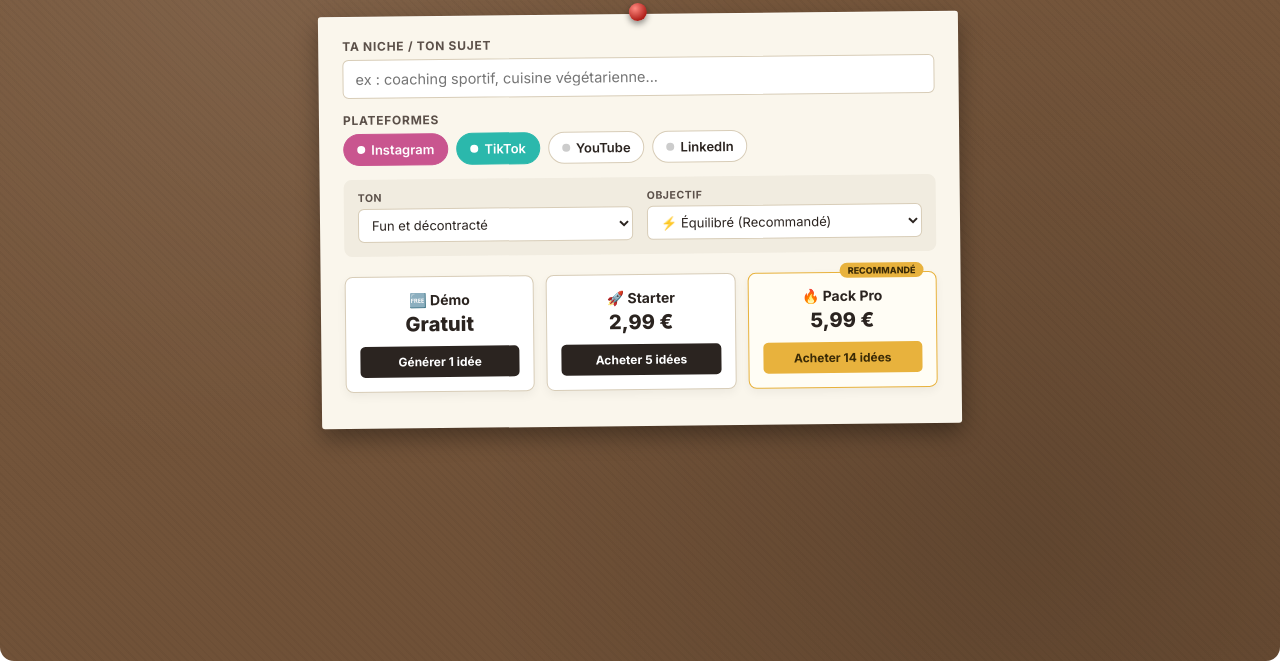
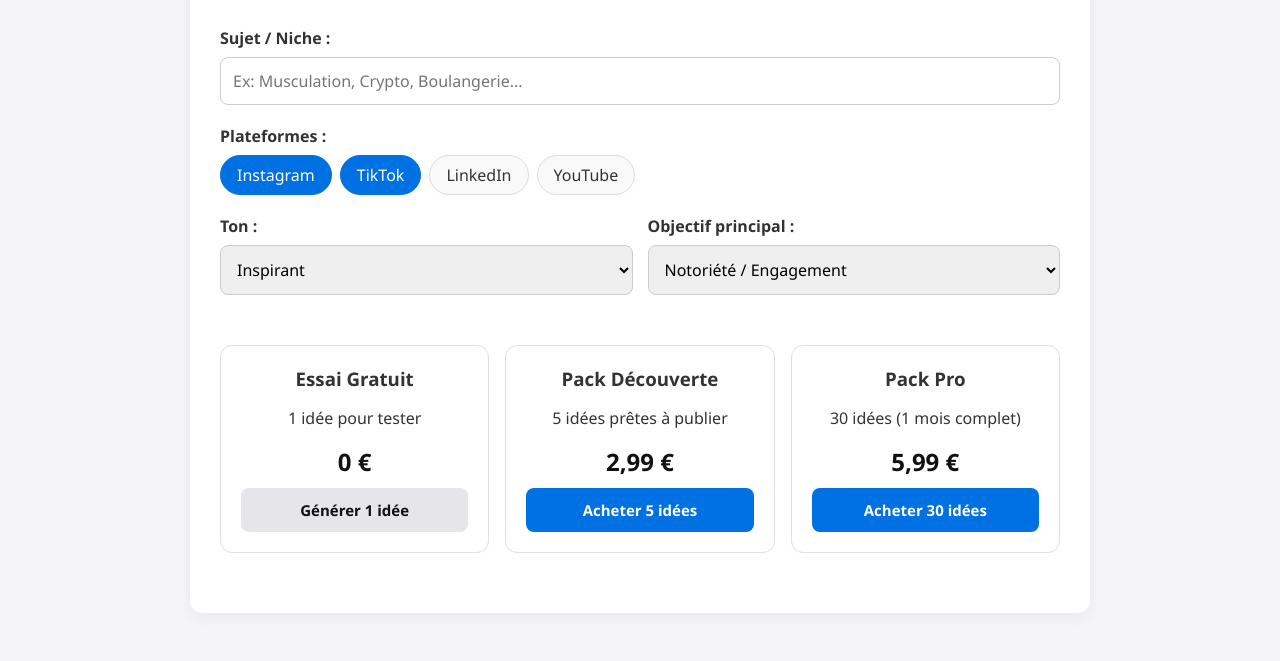
Before and after one commit to Tom58878/idea-planner, a website: page index.html in a window 1280 px wide. Shown: the part 139-800 px from the top of the page. Drawn offline with Linux system fonts and the light colour scheme.

Commit message:
Update index.html

```diff
--- a/index.html
+++ b/index.html
@@ -1,260 +1,139 @@
 <!DOCTYPE html>
 <html lang="fr">
 <head>
-  <meta charset="UTF-8">
-  <meta name="viewport" content="width=device-width, initial-scale=1.0">
-  <title>Le Planificateur</title>
+  <meta charset="UTF-8" />
+  <meta name="viewport" content="width=device-width, initial-scale=1.0" />
+  <title>Le Planificateur d'Idées de Contenu</title>
+  <style>
+    * { box-sizing: border-box; font-family: 'Segoe UI', Tahoma, Geneva, Verdana, sans-serif; }
+    body { background-color: #f5f5f7; margin: 0; padding: 20px; color: #333; }
+    .container { max-width: 900px; margin: 0 auto; background: white; padding: 30px; border-radius: 12px; box-shadow: 0 4px 15px rgba(0,0,0,0.05); }
+    h1 { margin-top: 0; color: #111; text-align: center; }
+    p.subtitle { text-align: center; color: #666; margin-bottom: 30px; }
 
-  <!-- 1. GOOGLE ANALYTICS -->
-  <script async src="https://www.googletagmanager.com/gtag/js?id=G-314N68PYLC"></script>
-  <script>
-    window.dataLayer = window.dataLayer || [];
-    function gtag(){dataLayer.push(arguments);}
-    gtag('js', new Date());
-    gtag('config', 'G-314N68PYLC');
-  </script>
+    .form-group { margin-bottom: 20px; }
+    label { display: block; font-weight: 600; margin-bottom: 8px; }
+    input[type="text"], select { width: 100%; padding: 12px; border: 1px solid #ccc; border-radius: 8px; font-size: 16px; }
 
-  <!-- 2. STRIPE SDK -->
-  <script src="https://js.stripe.com/v3/"></script>
+    .chips { display: flex; gap: 8px; flex-wrap: wrap; margin-top: 8px; }
+    .chip { padding: 8px 16px; border: 1px solid #ddd; border-radius: 20px; cursor: pointer; user-select: none; background: #f9f9f9; }
+    .chip.on { background: #0071e3; color: white; border-color: #0071e3; }
 
-  <style>
-    @import url('https://fonts.googleapis.com/css2?family=Permanent+Marker&family=Inter:wght@400;500;600;700;800&family=JetBrains+Mono:wght@500;700&display=swap');
+    .pricing-grid { display: grid; grid-template-columns: repeat(auto-fit, minmax(240px, 1fr)); gap: 16px; margin: 30px 0; }
+    .price-card { border: 1px solid #e0e0e0; border-radius: 12px; padding: 20px; text-align: center; background: #fff; display: flex; flex-direction: column; justify-content: space-between; }
+    .price-card h3 { margin: 0 0 10px 0; }
+    .price-card .price { font-size: 24px; font-weight: bold; margin: 10px 0; color: #111; }
+    .price-card button { padding: 12px; border: none; border-radius: 8px; background: #0071e3; color: white; font-weight: bold; cursor: pointer; width: 100%; font-size: 15px; }
+    .price-card button:hover { background: #005bb5; }
+    .price-card button.secondary { background: #e5e5ea; color: #111; }
+    .price-card button.secondary:hover { background: #d1d1d6; }
 
-    :root{
-      --cork-1:#7a5a3f;
-      --cork-2:#6b4d34;
-      --paper:#faf6ec;
-      --ink:#2b2420;
-      --ink-soft:#5b5049;
-      --pin-shadow: rgba(0,0,0,.45);
-      --gold:#e8b23d;
-      --ig:#c9558f;
-      --tiktok:#2bb8ac;
-      --yt:#d64545;
-      --li:#2f6fb0;
-    }
+    .error-msg { color: #d93025; text-align: center; font-weight: 600; margin: 15px 0; }
 
-    *{box-sizing:border-box;}
-    html, body{min-height:100%; margin:0; padding:0;}
+    .toolbar { display: none; justify-content: flex-end; margin-bottom: 15px; }
+    .toolbar button { padding: 8px 16px; border-radius: 6px; border: 1px solid #ccc; background: white; cursor: pointer; }
 
-    .board-wrap{
-      font-family:'Inter',sans-serif;
-      color:var(--ink);
-      background:
-        radial-gradient(circle at 20% 15%, rgba(255,255,255,.06), transparent 40%),
-        radial-gradient(circle at 80% 85%, rgba(0,0,0,.12), transparent 45%),
-        repeating-linear-gradient(45deg, rgba(0,0,0,.03) 0px, rgba(0,0,0,.03) 2px, transparent 2px, transparent 6px),
-        linear-gradient(160deg, var(--cork-1), var(--cork-2));
-      border-radius:14px;
-      padding:28px 22px 40px;
-      min-height:100vh;
-    }
+    .notes-grid { display: grid; grid-template-columns: repeat(auto-fit, minmax(260px, 1fr)); gap: 20px; margin-top: 20px; }
+    .note { background: #fffde7; padding: 20px; border-radius: 8px; box-shadow: 2px 4px 10px rgba(0,0,0,0.1); position: relative; border-left: 5px solid #ffd54f; }
+    .note-head { display: flex; justify-content: space-between; align-items: flex-start; margin-bottom: 12px; }
+    .day-idx { font-size: 12px; font-weight: bold; color: #888; }
+    .pillar-tag { font-size: 11px; padding: 3px 8px; border-radius: 12px; background: #eee; font-weight: 600; text-transform: uppercase; }
+    .pillar-tag.vente { background: #ffebee; color: #c62828; }
+    .pillar-tag.storytelling { background: #e8eaf6; color: #283593; }
+    .pillar-tag.viralite { background: #f3e5f5; color: #6a1b9a; }
+    .pillar-tag.education { background: #e8f5e9; color: #2e7d32; }
 
-    .board-header{ text-align:center; margin-bottom:26px; }
-    .board-title{
-      font-family:'Permanent Marker', cursive;
-      font-size:clamp(28px,4vw,42px);
-      color:var(--paper);
-      text-shadow:0 2px 0 rgba(0,0,0,.25);
-      margin:0 0 4px;
-      letter-spacing:.5px;
-    }
-    .board-sub{
-      color:rgba(250,246,236,.75);
-      font-size:14px;
-      font-weight:500;
-      max-width:480px;
-      margin:0 auto;
-    }
+    .card-copy-btn { background: none; border: none; cursor: pointer; font-size: 16px; }
+    .block-label { font-weight: bold; font-size: 12px; color: #555; margin-top: 10px; text-transform: uppercase; }
+    .hook-text { font-size: 15px; font-weight: 600; margin: 4px 0; }
+    .concept-text { font-size: 14px; margin: 4px 0; color: #444; }
+    .structure-list { margin: 4px 0; padding-left: 20px; font-size: 13px; color: #555; }
+    .format-line { font-size: 13px; font-style: italic; color: #666; margin-top: 6px; }
+    .cta-text { font-size: 13px; font-weight: 600; color: #0071e3; margin-top: 6px; }
+    .platform-tags { display: flex; gap: 4px; flex-wrap: wrap; }
+    .ptag { font-size: 10px; background: #e0e0e0; padding: 2px 6px; border-radius: 4px; }
 
-    .card-form{
-      background:var(--paper);
-      max-width:640px;
-      margin:0 auto 34px;
-      padding:22px 24px 20px;
-      border-radius:3px;
-      position:relative;
-      box-shadow:0 10px 22px rgba(0,0,0,.35), 0 1px 0 rgba(255,255,255,.4) inset;
-      transform:rotate(-0.6deg);
-    }
-    .card-form::before{
-      content:'';
-      position:absolute; top:-11px; left:50%; transform:translateX(-50%);
-      width:18px; height:18px; border-radius:50%;
-      background:radial-gradient(circle at 35% 30%, #ff8a80, #b0201a 70%);
-      box-shadow:0 3px 6px var(--pin-shadow);
-    }
-
-    .form-row{margin-bottom:14px;}
-    .form-label{
-      display:block; font-size:12px; font-weight:700; text-transform:uppercase;
-      letter-spacing:.06em; color:var(--ink-soft); margin-bottom:6px;
-    }
-    .form-input, .form-select{
-      width:100%; padding:10px 12px; border:1.5px solid #d8cdb8; border-radius:6px;
-      font-family:'Inter',sans-serif; font-size:14.5px; background:#fff; color:var(--ink);
-    }
-    .form-input:focus, .form-select:focus{outline:2px solid var(--gold); outline-offset:1px; border-color:var(--gold);}
-
-    .secondary-params{ background:#f1ece0; border-radius:8px; padding:12px 14px 4px; margin-top:4px; }
-    .form-label-sm{ display:block; font-size:10.5px; font-weight:700; text-transform:uppercase; letter-spacing:.05em; color:var(--ink-soft); margin-bottom:4px; }
-    .form-select-sm{ width:100%; padding:7px 9px; border:1.5px solid #d8cdb8; border-radius:6px; font-family:'Inter',sans-serif; font-size:13px; background:#fff; color:var(--ink); }
-
-    .chip-row{display:flex; flex-wrap:wrap; gap:8px;}
-    .chip{
-      padding:7px 13px; border-radius:20px; border:1.5px solid #d8cdb8; background:#fff;
-      font-size:13px; font-weight:600; cursor:pointer; user-select:none;
-      display:flex; align-items:center; gap:6px; transition:transform .12s ease;
-    }
-    .chip:hover{transform:translateY(-1px);}
-    .chip[data-p="instagram"].on{background:var(--ig); border-color:var(--ig); color:#fff;}
-    .chip[data-p="tiktok"].on{background:var(--tiktok); border-color:var(--tiktok); color:#fff;}
-    .chip[data-p="youtube"].on{background:var(--yt); border-color:var(--yt); color:#fff;}
-    .chip[data-p="linkedin"].on{background:var(--li); border-color:var(--li); color:#fff;}
-    .chip-dot{width:8px;height:8px;border-radius:50%;background:#ccc;}
-    .chip.on .chip-dot{background:#fff;}
-
-    .pricing-grid{
-      display:grid; grid-template-columns:repeat(auto-fit, minmax(180px, 1fr)); gap:12px;
-      margin:20px 0 10px;
-    }
-    .price-card{
-      background:#fff; border:1.5px solid #d8cdb8; border-radius:8px; padding:14px;
-      text-align:center; position:relative; box-shadow:0 4px 10px rgba(0,0,0,.05);
-    }
-    .price-card.featured{ border-color:var(--gold); background:#fffdf5; }
-    .price-badge{
-      position:absolute; top:-10px; right:12px; background:var(--gold); color:#3a2a06;
-      font-size:9px; font-weight:800; text-transform:uppercase; padding:2px 8px; border-radius:10px;
-    }
-    .price-title{font-weight:700; font-size:14px; margin-bottom:4px;}
-    .price-val{font-size:20px; font-weight:800; color:var(--ink); margin-bottom:10px;}
-    .pay-btn{
-      width:100%; font-family:'Inter', sans-serif; font-size:12px; font-weight:700;
-      padding:8px 10px; border:none; border-radius:5px; background:var(--ink); color:#fff;
-      cursor:pointer; transition:background .15s ease;
-    }
-    .pay-btn:hover{background:var(--ink-soft);}
-    .pay-btn.featured-btn{background:var(--gold); color:#3a2a06;}
-    .pay-btn.featured-btn:hover{background:#d4a030;}
-
-    .form-bottom{display:flex; align-items:center; justify-content:center; margin-top:16px;}
-    .err-msg{color:#7a1f1f; font-size:13px; font-weight:600;}
-
-    .notes-grid{ display:grid; grid-template-columns:repeat(auto-fill, minmax(280px,1fr)); gap:22px 18px; max-width:1100px; margin:0 auto; }
-    .note{ background:var(--paper); padding:16px 16px 14px; border-radius:2px; box-shadow:0 8px 16px rgba(0,0,0,.32); position:relative; min-height:180px; display:flex; flex-direction:column; }
-    .note::before{ content:''; position:absolute; top:-9px; left:50%; transform:translateX(-50%); width:14px; height:14px; border-radius:50%; box-shadow:0 3px 5px var(--pin-shadow); }
-    .note .day-idx{ font-family:'JetBrains Mono', monospace; font-size:11px; font-weight:700; color:var(--ink-soft); letter-spacing:.04em; margin-bottom:6px; }
-    .pillar-tag{ display:inline-block; font-size:10px; font-weight:800; text-transform:uppercase; letter-spacing:.04em; padding:3px 9px; border-radius:9px; color:#fff; margin-bottom:8px; }
-    .pillar-tag.education{background:#2f6fb0;} .pillar-tag.storytelling{background:#3fa15a;} .pillar-tag.vente{background:#d64545;} .pillar-tag.viralite{background:#e8842e;}
-
-    .block-label{ font-size:10.5px; font-weight:800; text-transform:uppercase; letter-spacing:.05em; color:var(--ink-soft); margin:9px 0 3px; }
-    .hook-text{ font-size:13.5px; font-weight:700; color:var(--ink); line-height:1.4; background:#fff6d9; padding:6px 8px; border-radius:4px; border-left:3px solid var(--gold); }
-    .concept-text{font-size:12.5px; line-height:1.5; color:var(--ink-soft);}
-    .structure-list{margin:2px 0 0; padding-left:16px; font-size:12.5px; line-height:1.55; color:var(--ink-soft);}
-    .structure-list li{margin-bottom:2px;}
-    .cta-text{ font-size:12.5px; font-weight:700; color:var(--ink); background:#eee9dd; padding:6px 8px; border-radius:4px; margin-top:2px; }
-    .format-line{font-size:12px; color:var(--ink-soft); font-weight:600;}
-    .note-head{display:flex; justify-content:space-between; align-items:flex-start; gap:8px;}
-    .card-copy-btn{ background:none; border:none; cursor:pointer; font-size:15px; padding:2px 4px; border-radius:5px; color:var(--ink-soft); line-height:1; flex-shrink:0; }
-    .card-copy-btn:hover{background:#eee9dd; color:var(--ink);}
-    .platform-tags{display:flex; flex-wrap:wrap; gap:5px; margin-bottom:8px;}
-    .ptag{font-size:10.5px; font-weight:700; padding:3px 8px; border-radius:10px; color:#fff; text-transform:uppercase; letter-spacing:.03em;}
-    .ptag.instagram{background:var(--ig);} .ptag.tiktok{background:var(--tiktok);} .ptag.youtube{background:var(--yt);} .ptag.linkedin{background:var(--li);}
-
-    .toolbar{max-width:1100px; margin:0 auto 16px; display:flex; justify-content:flex-end; gap:10px;}
-    .copy-btn{ font-family:'Inter'; font-size:12.5px; font-weight:700; background:rgba(250,246,236,.9); border:none; border-radius:6px; padding:8px 14px; cursor:pointer; color:var(--ink); }
-    .copy-btn:hover{background:#fff;}
-    .loading-wrap{text-align:center; color:var(--paper); font-weight:600; font-size:14px; padding:30px 0;}
-
-    @media (max-width:480px){
-      .board-wrap{padding:20px 12px 30px;}
-      .card-form{padding:18px 16px 16px;}
-      .pricing-grid{grid-template-columns:1fr;}
-    }
+    .loading-wrap { text-align: center; padding: 40px; font-size: 18px; color: #666; }
   </style>
 </head>
 <body>
 
-<div class="board-wrap">
-  <div class="board-header">
-    <h1 class="board-title">📌 Le Planificateur</h1>
-    <p class="board-sub">Ta niche, tes plateformes, 30 secondes plus tard : tes idées de contenu prêtes à tourner.</p>
-  </div>
+  <div class="container">
+    <h1>📌 Le Planificateur d'Idées</h1>
+    <p class="subtitle">Génère des concepts de contenu à fort impact pour tes réseaux sociaux.</p>
 
-  <div class="card-form">
-    <div class="form-row">
-      <label class="form-label" for="niche">Ta niche / ton sujet</label>
-      <input class="form-input" id="niche" placeholder="ex : coaching sportif, cuisine végétarienne..." />
+    <div class="form-group">
+      <label for="niche">Sujet / Niche :</label>
+      <input type="text" id="niche" placeholder="Ex: Musculation, Crypto, Boulangerie..." />
     </div>
 
-    <div class="form-row">
-      <label class="form-label">Plateformes</label>
-      <div class="chip-row" id="chipRow">
-        <div class="chip on" data-p="instagram"><span class="chip-dot"></span>Instagram</div>
-        <div class="chip on" data-p="tiktok"><span class="chip-dot"></span>TikTok</div>
-        <div class="chip" data-p="youtube"><span class="chip-dot"></span>YouTube</div>
-        <div class="chip" data-p="linkedin"><span class="chip-dot"></span>LinkedIn</div>
+    <div class="form-group">
+      <label>Plateformes :</label>
+      <div class="chips">
+        <div class="chip on" data-p="Instagram">Instagram</div>
+        <div class="chip on" data-p="TikTok">TikTok</div>
+        <div class="chip" data-p="LinkedIn">LinkedIn</div>
+        <div class="chip" data-p="YouTube">YouTube</div>
       </div>
     </div>
 
-    <div class="secondary-params">
-      <div class="form-row" style="display:flex; gap:14px; flex-wrap:wrap; margin-bottom:10px;">
-        <div style="flex:1; min-width:130px;">
-          <label class="form-label-sm" for="tone">Ton</label>
-          <select class="form-select-sm" id="tone">
-            <option>Fun et décontracté</option>
-            <option>Expert et pédagogue</option>
-            <option>Inspirant et motivant</option>
-            <option>Direct et sans filtre</option>
-          </select>
-        </div>
-        <div style="flex:1; min-width:130px;">
-          <label class="form-label-sm" for="focus">Objectif</label>
-          <select class="form-select-sm" id="focus">
-            <option value="balanced" selected>⚡ Équilibré (Recommandé)</option>
-            <option value="Storytelling">📖 Storytelling / Confiance</option>
-            <option value="Vente">🎯 Vente / Conversion</option>
-            <option value="Éducation">💡 Éducation / Expertise</option>
-            <option value="Viralité">🔥 Viralité / Engagement</option>
-          </select>
-        </div>
+    <div style="display: flex; gap: 15px;">
+      <div class="form-group" style="flex: 1;">
+        <label for="tone">Ton :</label>
+        <select id="tone">
+          <option value="Inspirant">Inspirant</option>
+          <option value="Educatif">Éducatif</option>
+          <option value="Humoristique">Humoristique</option>
+          <option value="Direct / Sans filtre">Direct / Sans filtre</option>
+        </select>
+      </div>
+      <div class="form-group" style="flex: 1;">
+        <label for="focus">Objectif principal :</label>
+        <select id="focus">
+          <option value="Notoriété">Notoriété / Engagement</option>
+          <option value="Vente">Vente / Conversion</option>
+          <option value="Fidélisation">Fidélisation</option>
+        </select>
       </div>
     </div>
 
-    <!-- 3. GRILLE DE PRIX STRIPE -->
+    <div id="errMsg" class="error-msg"></div>
+
     <div class="pricing-grid">
       <div class="price-card">
-        <div class="price-title">🆓 Démo</div>
-        <div class="price-val">Gratuit</div>
-        <button class="pay-btn" id="btnFree">Générer 1 idée</button>
+        <div>
+          <h3>Essai Gratuit</h3>
+          <p>1 idée pour tester</p>
+          <div class="price">0 €</div>
+        </div>
+        <button id="btnFree" class="secondary">Générer 1 idée</button>
       </div>
 
       <div class="price-card">
-        <div class="price-title">🚀 Starter</div>
-        <div class="price-val">2,99 €</div>
-        <button class="pay-btn" id="btnStarter">Acheter 5 idées</button>
+        <div>
+          <h3>Pack Découverte</h3>
+          <p>5 idées prêtes à publier</p>
+          <div class="price">2,99 €</div>
+        </div>
+        <button id="btnStarter">Acheter 5 idées</button>
       </div>
 
-      <div class="price-card featured">
-        <span class="price-badge">Recommandé</span>
-        <div class="price-title">🔥 Pack Pro</div>
-        <div class="price-val">5,99 €</div>
-        <button class="pay-btn featured-btn" id="btnPremium">Acheter 14 idées</button>
+      <div class="price-card">
+        <div>
+          <h3>Pack Pro</h3>
+          <p>30 idées (1 mois complet)</p>
+          <div class="price">5,99 €</div>
+        </div>
+        <button id="btnPremium">Acheter 30 idées</button>
       </div>
     </div>
 
-    <div class="form-bottom">
-      <span id="errMsg" class="err-msg"></span>
+    <div id="toolbar" class="toolbar">
+      <button id="copyBtn">Copier tout le texte</button>
     </div>
+
+    <div id="resultsZone"></div>
   </div>
-
-  <div class="toolbar" id="toolbar" style="display:none;">
-    <button class="copy-btn" id="copyBtn">Copier tout le texte</button>
-  </div>
-
-  <div id="resultsZone"></div>
-</div>
 
 <script>
 (function(){
@@ -344,47 +223,54 @@
     });
   }
 
-  // Génération d'1 idée gratuite
-  async function generateFree(){
-    const niche = document.getElementById('niche').value.trim();
+  async function generateIdeas(niche, count){
     const platforms = selectedPlatforms();
     const tone = document.getElementById('tone').value;
     const focus = document.getElementById('focus').value;
-    errMsg.textContent = '';
-
-    if(!niche){ renderError('Écris ta niche pour commencer.'); return; }
-    if(platforms.length === 0){ renderError('Choisis au moins une plateforme.'); return; }
-
-    if (typeof gtag === 'function') gtag('event', 'generate_clicked', { 'niche': niche });
 
     renderLoading();
 
-    try{
+    try {
       const response = await fetch("/.netlify/functions/generate-ideas", {
         method: "POST",
         headers: { "Content-Type": "application/json" },
-        body: JSON.stringify({ niche, platforms, tone, count: "1", focus })
+        body: JSON.stringify({ niche, platforms, tone, count, focus })
       });
 
       const data = await response.json();
       if(!response.ok || data.error) throw new Error(data.error || 'request-failed');
 
-      if (typeof gtag === 'function') gtag('event', 'ideas_generated', { 'ideas_count': 1 });
-
       lastIdeas = data.ideas;
       renderIdeas(data.ideas);
-    }catch(e){
+    } catch(e) {
       resultsZone.innerHTML = '';
       renderError("Erreur lors de la génération. Réessaie !");
     }
   }
 
-  // Redirection Stripe Checkout
+  // Vérification au retour de paiement Stripe
+  const urlParams = new URLSearchParams(window.location.search);
+  const isSuccess = urlParams.get('success');
+  const savedNiche = urlParams.get('niche');
+
+  if (isSuccess === 'true' && savedNiche) {
+    document.getElementById('niche').value = savedNiche;
+    generateIdeas(savedNiche, "5");
+  }
+
+  // Événements boutons
+  document.getElementById('btnFree').addEventListener('click', () => {
+    const niche = document.getElementById('niche').value.trim();
+    if(!niche){ renderError('Écris ta niche pour commencer.'); return; }
+    generateIdeas(niche, "1");
+  });
+
+  document.getElementById('btnStarter').addEventListener('click', () => checkout(PRICE_STARTER, 'starter_clicked'));
+  document.getElementById('btnPremium').addEventListener('click', () => checkout(PRICE_PREMIUM, 'premium_clicked'));
+
   async function checkout(priceId, eventName){
     const niche = document.getElementById('niche').value.trim();
     if(!niche){ renderError('Entre d\'abord ta niche ci-dessus.'); return; }
-
-    if (typeof gtag === 'function') gtag('event', eventName);
 
     try{
       const res = await fetch("/.netlify/functions/create-checkout", {
@@ -393,12 +279,8 @@
         body: JSON.stringify({ priceId, niche })
       });
       const data = await res.json();
-
-      if(data.url){
-        window.location.href = data.url;
-      } else {
-        renderError("Impossible d'ouvrir le paiement Stripe.");
-      }
+      if(data.url) window.location.href = data.url;
+      else renderError("Impossible d'ouvrir le paiement Stripe.");
     }catch(e){
       renderError("Erreur de connexion au serveur de paiement.");
     }
@@ -414,10 +296,6 @@
       `Plateformes : ${(idea.platforms||[]).join(', ')}\n`;
   }
 
-  document.getElementById('btnFree').addEventListener('click', generateFree);
-  document.getElementById('btnStarter').addEventListener('click', () => checkout(PRICE_STARTER, 'starter_clicked'));
-  document.getElementById('btnPremium').addEventListener('click', () => checkout(PRICE_PREMIUM, 'premium_clicked'));
-
   copyBtn.addEventListener('click', () => {
     const text = lastIdeas.map((idea, i) => `JOUR ${i+1}\n` + ideaToText(idea)).join('\n---\n\n');
     navigator.clipboard.writeText(text).then(() => {
```
